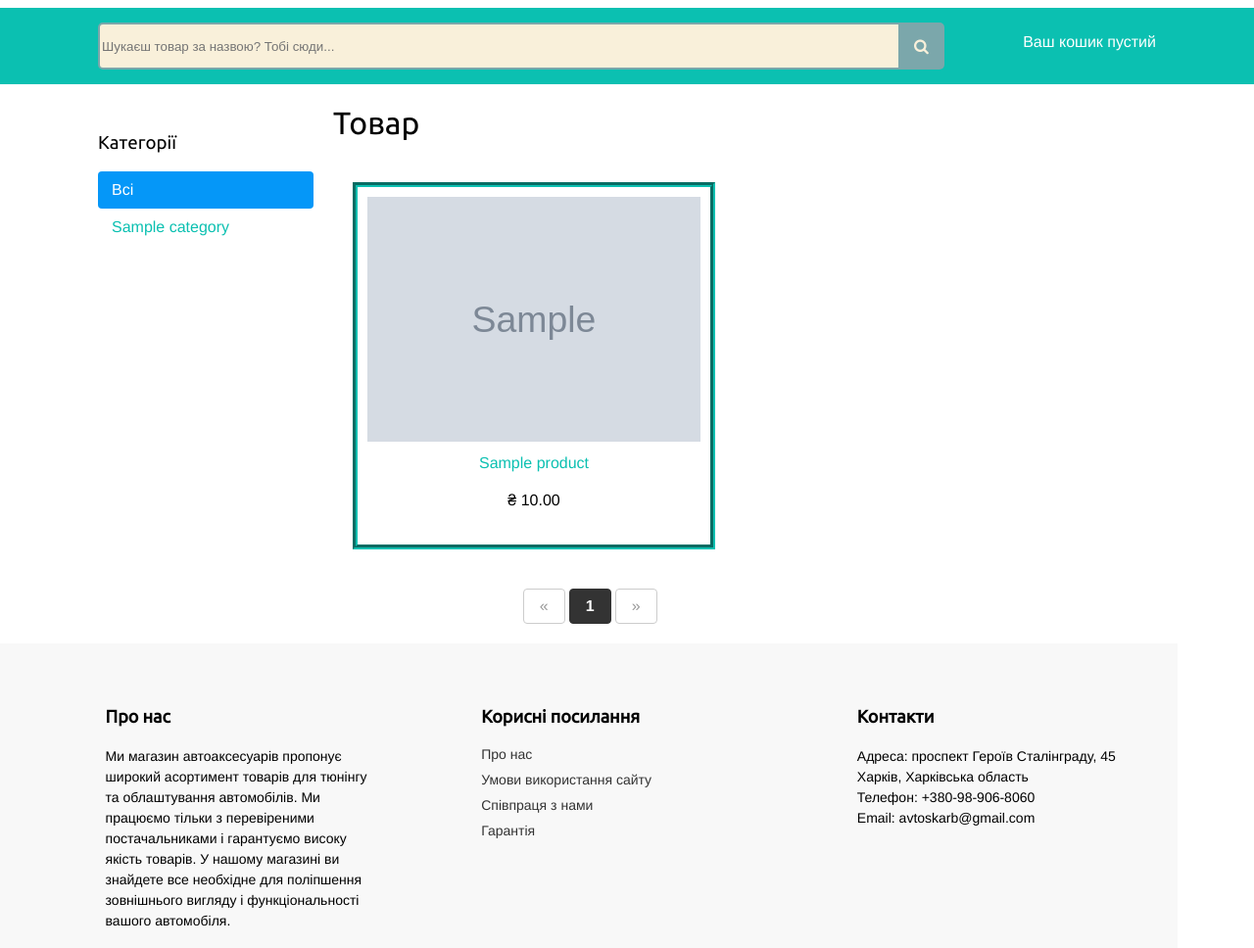
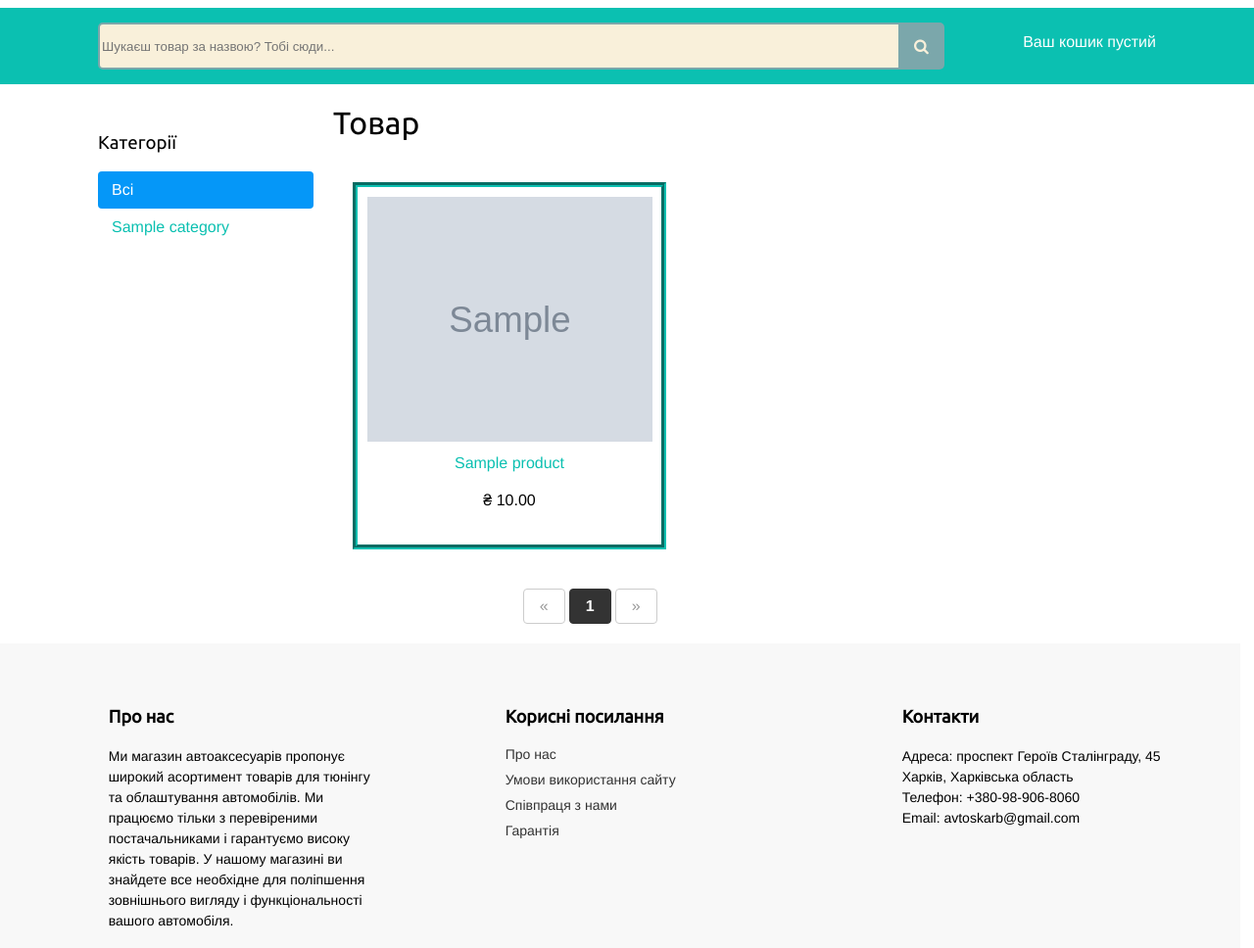
Before and after one commit to superdimon3000/avtoscarb, a Django app: page / in a window 1280 px wide. Shown: the part 71-1039 px from the top of the page at 98% size. Run offline with Django 4.2, Linux system fonts and the light colour scheme; tables that the repository leaves empty hold one stand-in row (values such as "Sample post"); grey boxes marked "Sample" are stand-in pictures; parts of the project's set-up code (start-up, migrations or seed data) failed here and were passed over; some libraries are stand-ins or nearby versions.

Commit message:
Правки

```diff
--- a/cart/templates/cart/detail.html
+++ b/cart/templates/cart/detail.html
@@ -49,7 +49,7 @@
             <tr class="total">
                 <td>Всього</td>
                 <td colspan="4"></td>
-                <td class="num">${{ cart.get_total_price }}</td>
+                <td class="num">₴{{ cart.get_total_price }}</td>
             </tr>
         </tbody>
     </table>
--- a/orders/models.py
+++ b/orders/models.py
@@ -39,5 +39,5 @@ class OrderItem(models.Model):
     def __str__(self):
         return str(self.id)
 
-    def get_cost():
+    def get_cost(self):
         return self.price * self.quantity
--- a/orders/templates/orders/order/create.html
+++ b/orders/templates/orders/order/create.html
@@ -12,7 +12,7 @@
             {% for item in cart %}
                 <li>
                     {{ item.quantity }}x {{ item.product.name }}
-                    <span>${{ item.total_price }}</span>
+                    <span>₴{{ item.total_price }}</span>
                 </li>
             {% endfor %}
         </ul>
--- a/shop/static/css/base.css
+++ b/shop/static/css/base.css
@@ -283,7 +283,7 @@ ul.errorlist {
 }
 
 .product-list .item {
-    width:350px;
+    width:300px;
     height:350px;
     padding:10px 5px 5px 5px;
     float:left;
@@ -569,7 +569,7 @@ form div.field {
   }
 
   footer {
-    width: 90%;
+    width: 95%;
     float: center;
     background-color: #f8f8f8;
     padding: 40px 0;
```
